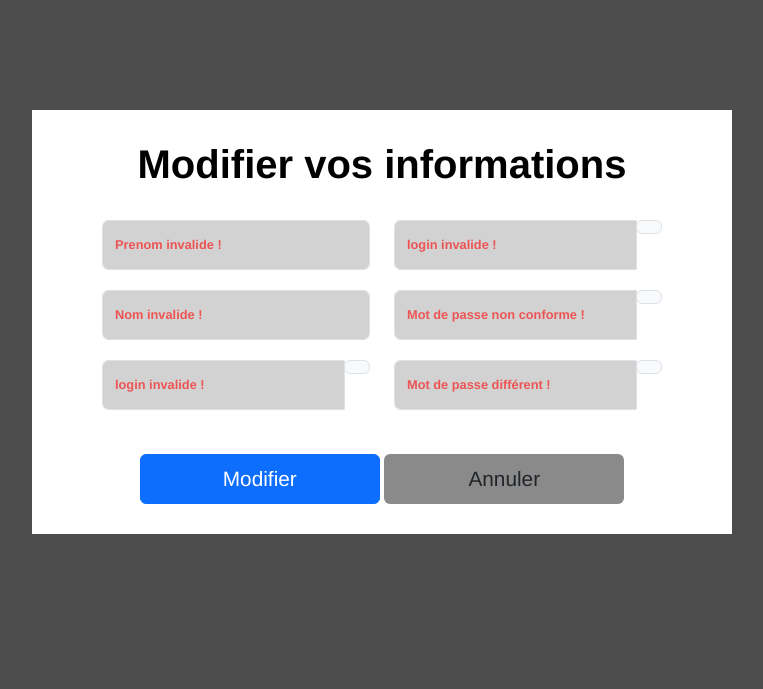
After one commit to Bratoun/SAE_S3_DevWeb, a PHP site: page /vues/vue_modifier_profil.php in a window 1280 px wide. The commit adds this page. Shown: the part 111-800 px from the top of the page, without its empty margins (258-1021 px from the left). Run offline with PHP 8.4, Linux system fonts and the light colour scheme; the template is opened without the code that fills it, so the values that code supplies are empty; some libraries are stand-ins or nearby versions.

Commit message:
modification et informations terminées

```diff
--- a/festiplan/static/css/index.css
+++ b/festiplan/static/css/index.css
@@ -175,6 +175,11 @@ img {
     right: 5px;
 }
 
+.icone-pencil {
+    font-size: 2.5em;
+    margin-top: 14px;
+}
+
 .logo-festiplan {
     width: 100%;
     max-width: 120px;
--- /dev/null
+++ b/festiplan/vues/vue_modifier_profil.php
@@ -0,0 +1,90 @@
+<!DOCTYPE html>
+<html lang="fr">
+<head>
+    <meta charset="utf-8">
+    <title>Modifier Profil</title>
+    <link href="static/bootstrap-4.6.2-dist/css/bootstrap.min.css" rel="stylesheet">
+    <link rel="stylesheet" href="static/css/index.css"/>
+    <link href="static/fontawesome-free-6.2.1-web/css/all.min.css" rel="stylesheet">
+</head>
+<header>
+    <div class="container-fluid header-blanc">
+        <div class="row">
+            <div class="col-2">
+                <a href="index.php">
+                    <img src="static/images/logo_blanc.png" alt="Logo Festiplan" class="logo-festiplan">
+                </a>
+            </div>
+        </div>
+    </div>
+</header>
+<body>
+    <div class="container containerCentre">
+        <div class="cadreUtilisateur inscription plusBas">
+            <form action="index.php" method="post">
+                <h2 class="grand">Modifier vos informations</h2>
+                <br>
+
+                <input type="hidden" name="controller" value="UtilisateurCompte">
+                <input type="hidden" name="action" value="modifierCompteUtilisateur">
+
+                <div class="form-group texteGauche row">
+                    <div class="col-md-6 col-12">
+                        <div class="input-group">
+                            <input name="prenom" type="text" class="form-control <?php echo (!$prenomOk) ? 'placeholder-invalid' : ''; ?>" <?php if (!$prenomOk){echo 'placeholder="Prenom invalide !"';}else{echo 'value="'.$ancienPrenom.'"';} ?>  required>
+                        </div>
+                    </div>
+                    <div class="col-md-6 col-12">
+                        <div class="input-group">
+                            <input name="login" type="text" class="form-control <?php echo (!$loginOk) ? 'placeholder-invalid' : ''; ?>" <?php if (!$loginOk){echo 'placeholder="login invalide !"';}else{echo 'value="'.$ancienLogin.'"';} ?>  required>
+                            <div class="input-group-append">
+                                <span class="input-group-text"><span class="fas fa-solid fa-user"></span></span>
+                            </div>
+                        </div>
+                    </div>
+                </div>
+                <div class="form-group texteGauche row">
+                    <div class="col-md-6 col-12">
+                        <div class="input-group">
+                            <input name="nom" type="text" class="form-control <?php echo (!$nomOk) ? 'placeholder-invalid' : ''; ?>" <?php if (!$nomOk){echo 'placeholder="Nom invalide !"';}else{echo 'value="'.$ancienNom.'"';} ?>  required>
+                        </div>
+                    </div>
+                    <div class="col-md-6 col-12">
+                        <div class="input-group">
+                            <input name="mdp" type="password" class="form-control <?php echo (!$mdpOk) ? 'placeholder-invalid' : ''; ?>"
+                                placeholder="<?php echo (!$mdpOk) ? 'Mot de passe non conforme !' : 'MOT DE PASSE'; ?>" required>
+                            <div class="input-group-append">
+                                <span class="input-group-text"><span class="fas fa-solid fa-lock"></span></span>
+                            </div>
+                        </div>
+                    </div>
+                </div>
+                <div class="form-group texteGauche row">
+                    <div class="col-md-6 col-12">
+                        <div class="input-group">
+                            <input name="email" type="text" class="form-control <?php echo (!$emailOk) ? 'placeholder-invalid' : ''; ?>" <?php if (!$emailOk){echo 'placeholder="login invalide !"';}else{echo 'value="'.$ancienEmail.'"';} ?>  required>
+                            <div class="input-group-append">
+                                <span class="input-group-text"><span class="fas fa-solid fa-envelope"></span></span>
+                            </div>
+                        </div>
+                    </div>
+                    <div class="col-md-6 col-12">
+                        <div class="input-group">
+                            <input name="confirmMdp" type="password" class="form-control <?php echo (!$confirmMdpOk) ? 'placeholder-invalid' : ''; ?>"
+                                placeholder="<?php echo (!$confirmMdpOk) ? 'Mot de passe différent !' : 'CONFIRMER MOT DE PASSE'; ?>" required>
+                            <div class="input-group-append">
+                                <span class="input-group-text"><span class="fas fa-solid fa-lock"></span></span>
+                            </div>
+                        </div>
+                    </div>
+                </div>
+                <br>
+                <div class="texteCentre">
+                    <button type="submit" class="btn btn-primary boutonTerminer">Modifier</button>
+                    <a href="/festiplan?controller=UtilisateurCompte&action=pageProfil"><button type="button" class="btn fondGris boutonTerminer">Annuler</button></a>
+                </div>
+            </form>
+        </div>
+    </div>
+</body>
+</html>
```
Also changed, not shown: festiplan/controleurs/UtilisateurCompteControleur.php (+19 -3 lines), festiplan/modeles/UserModele.php (+4 -3 lines), festiplan/vues/vue_profil.php (+17 -39 lines).
